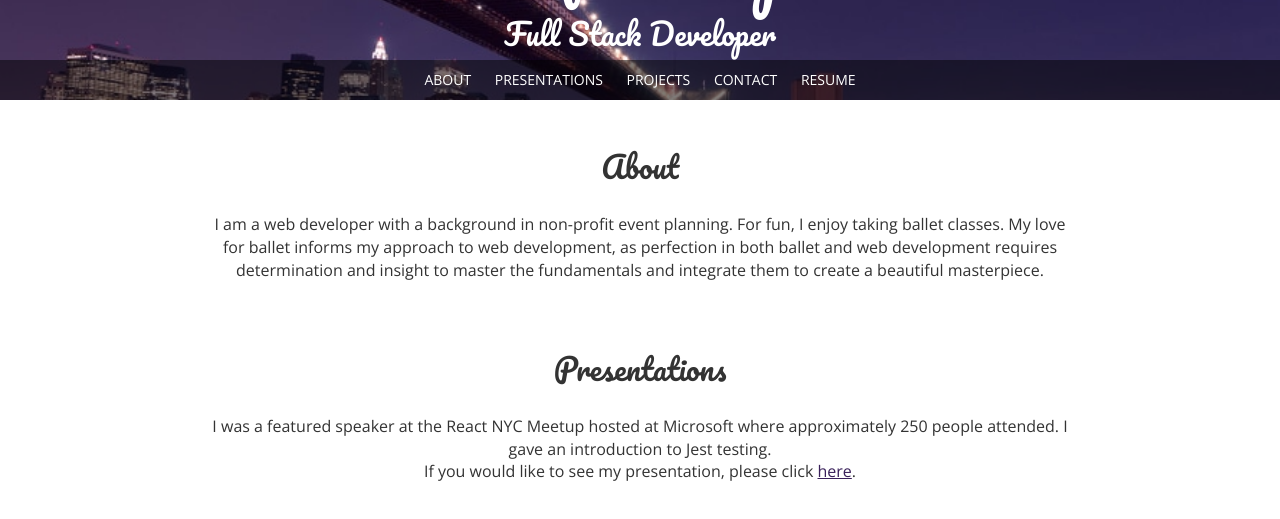
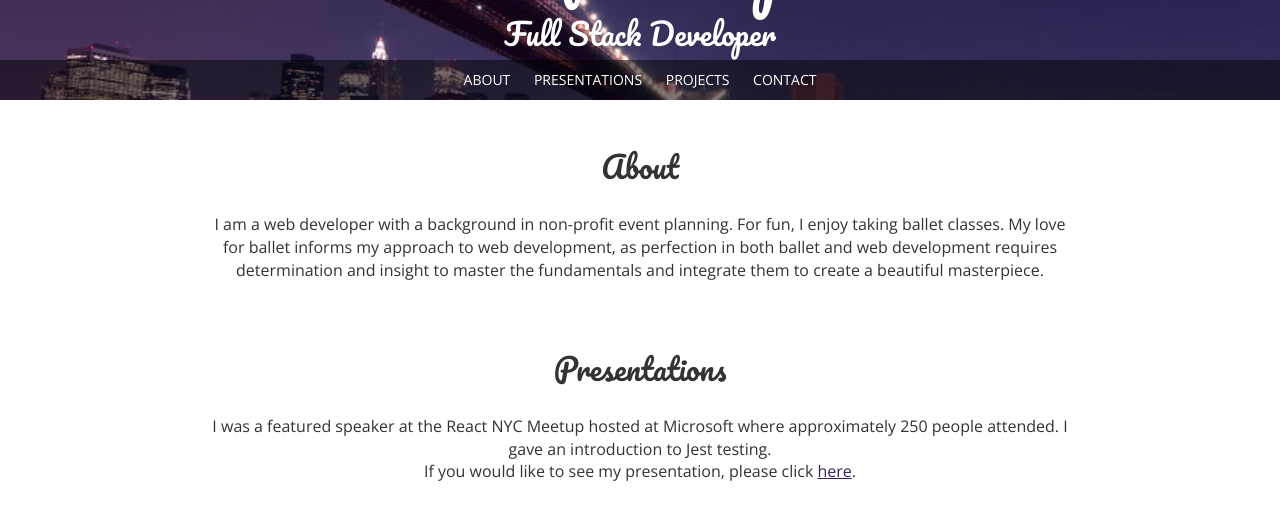
Before and after one commit to jenniferabowd/jenniferabowd.github.io, a website: page index.html in a window 1280 px wide. Shown: the part 265-784 px from the top of the page. Drawn offline with nearby package versions, Linux system fonts and the light colour scheme.

Commit message:
removed resume from nav bar

```diff
--- a/index.html
+++ b/index.html
@@ -39,7 +39,7 @@
           <li><a href="#presentations">PRESENTATIONS</a></li>
           <li><a href="#projects">PROJECTS</a></li>
           <li><a href="#contact">CONTACT</a></li>
-          <li><a href="./images/Jennifer_Kaplan_Resume.pdf">RESUME</a></li>
+          <!-- <li><a href="./images/Jennifer_Kaplan_Resume.pdf">RESUME</a></li> -->
         </ul>
       </nav>
     </div>
```
